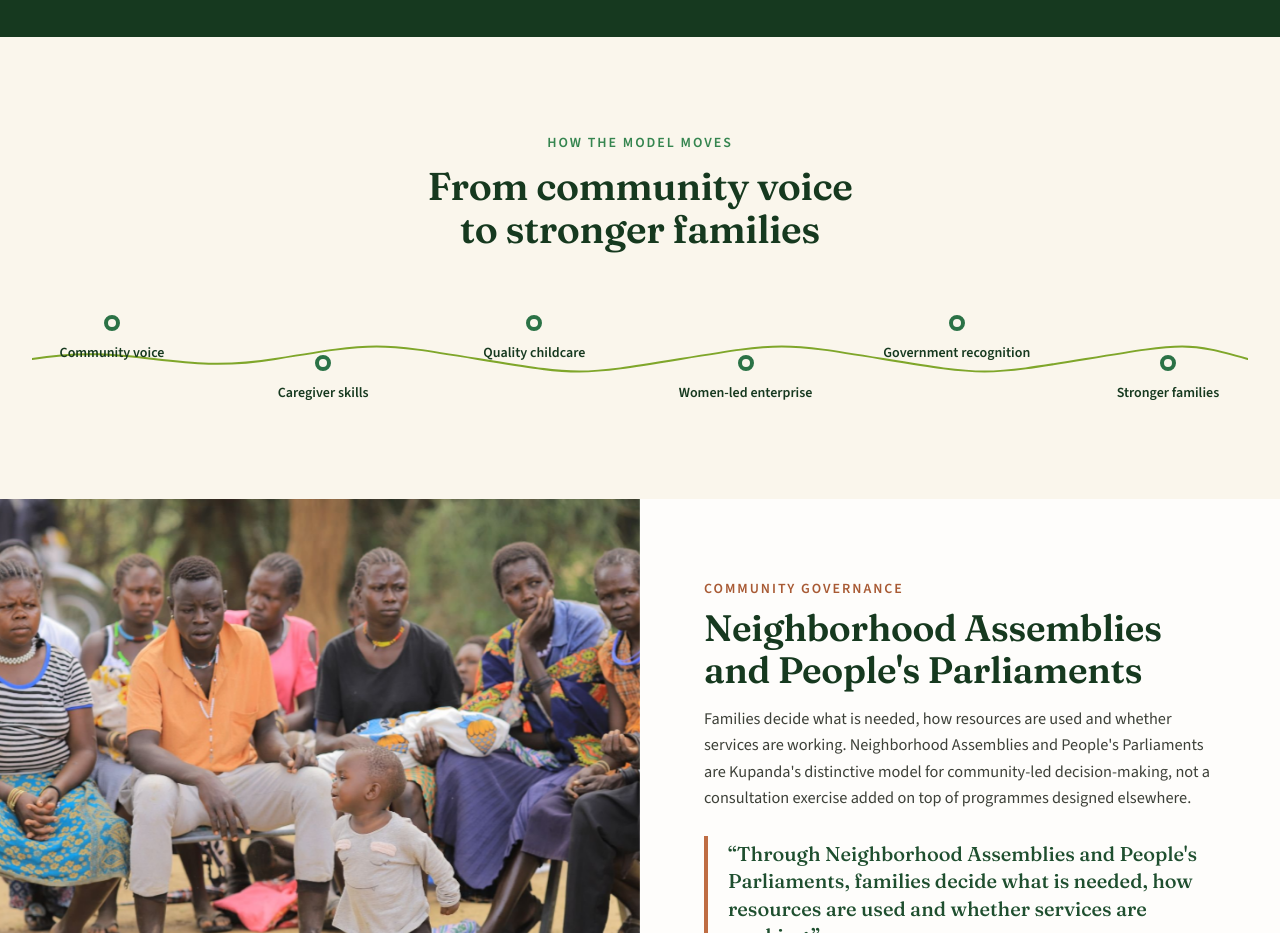
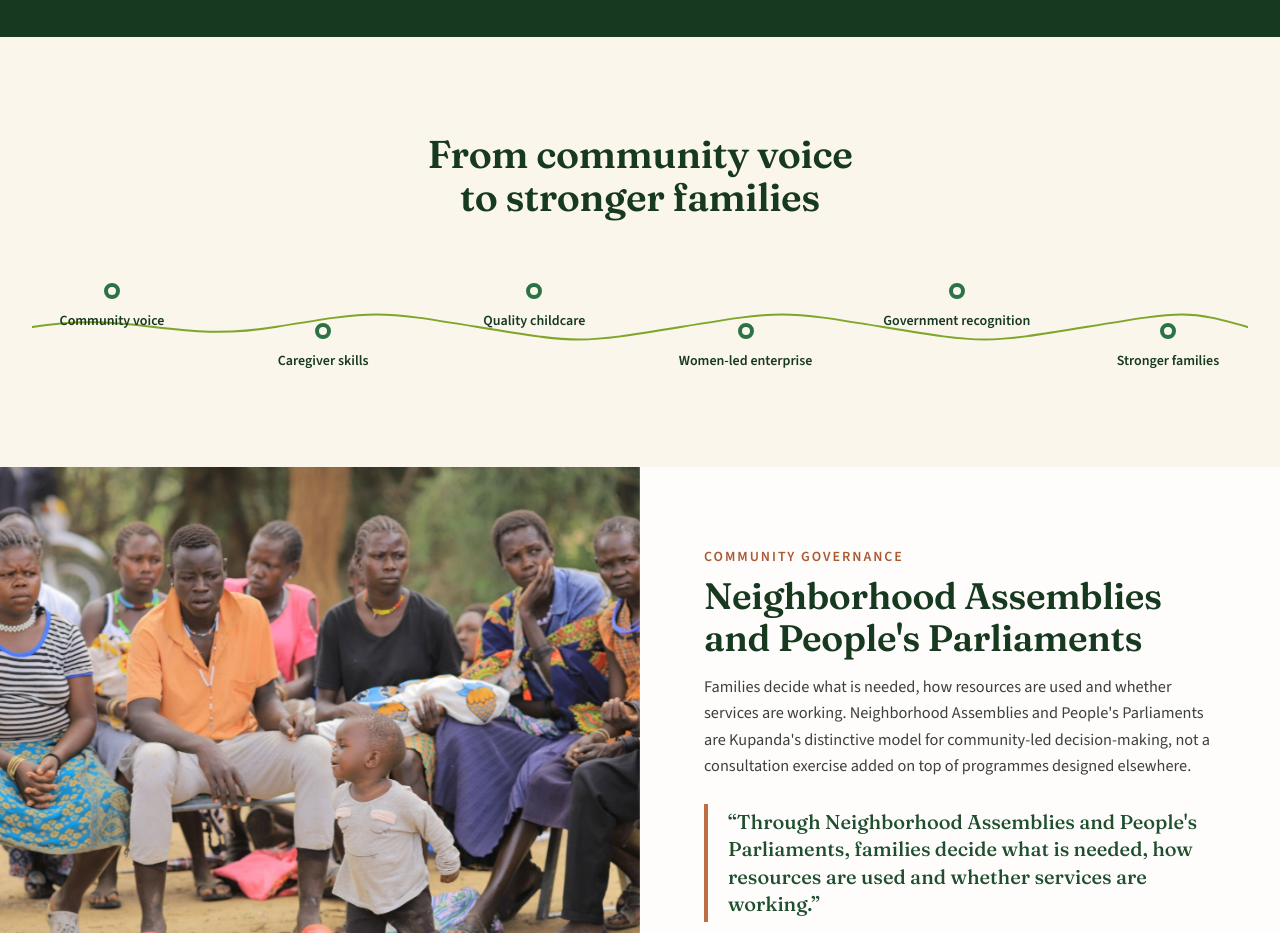
Before and after one commit to namara284-art/kupanda-collective, a Next.js app: page / in a window 1280 px wide. Shown: the part 3200-4133 px from the top of the page. Built offline with nearby package versions, Linux system fonts and the light colour scheme.

Commit message:
content: remove "How the model moves" eyebrow heading
Drop the small eyebrow label above the homepage pathway section
("Community voice -> Caregiver skills -> ... -> Stronger families").
The section heading and pathway itself are unchanged.

```diff
--- a/components/home/OrganicPathway.tsx
+++ b/components/home/OrganicPathway.tsx
@@ -8,12 +8,7 @@ export function OrganicPathway() {
   return (
     <section className="bg-cream-100 py-20 sm:py-24" aria-labelledby="pathway-heading">
       <Container>
-        <SectionHeading
-          id="pathway-heading"
-          eyebrow={modelPathway.eyebrow}
-          title={modelPathway.heading}
-          align="center"
-        />
+        <SectionHeading id="pathway-heading" title={modelPathway.heading} align="center" />
 
         {/* Desktop: continuous organic line, alternating label depth */}
         <div className="relative mt-16 hidden lg:block">
--- a/content/homepage.ts
+++ b/content/homepage.ts
@@ -44,7 +44,6 @@ export const ecosystem = {
 };
 
 export const modelPathway = {
-  eyebrow: "How the model moves",
   heading: "From community voice to stronger families",
   steps: [
     "Community voice",
```
